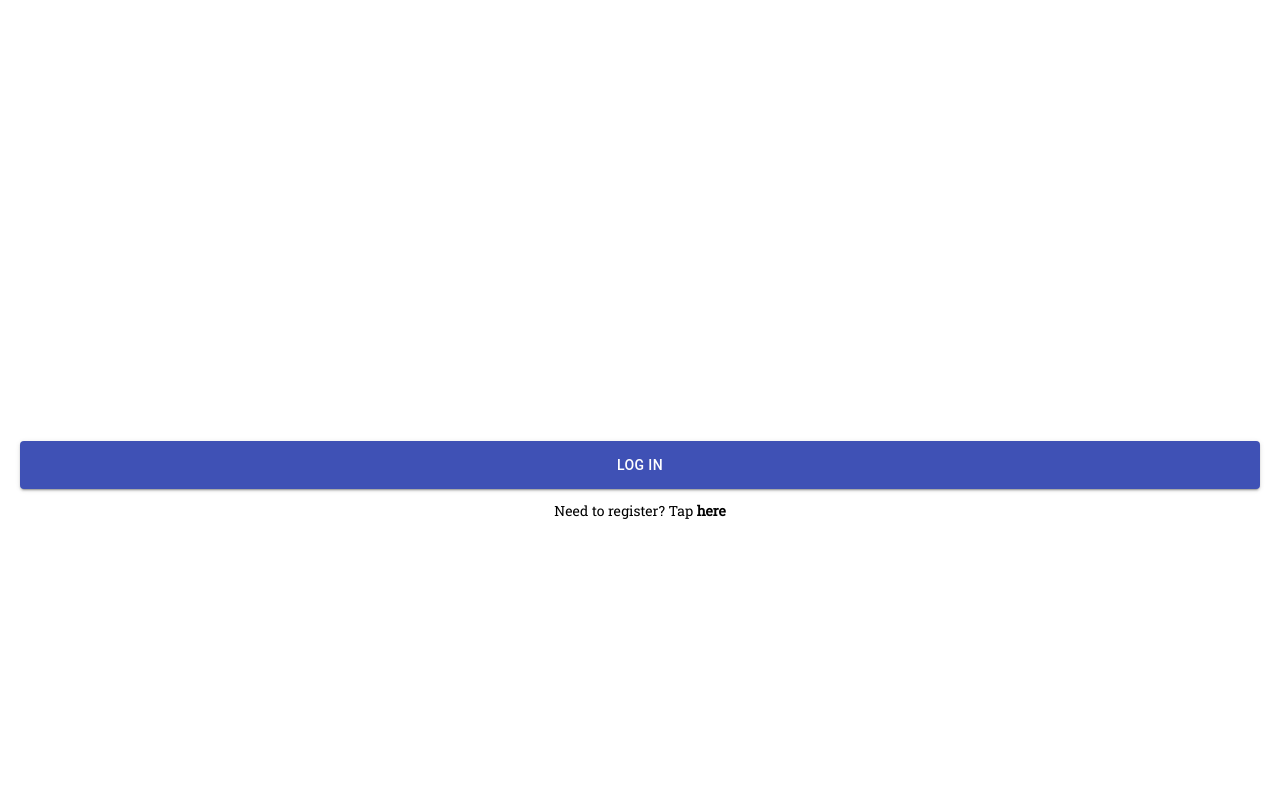
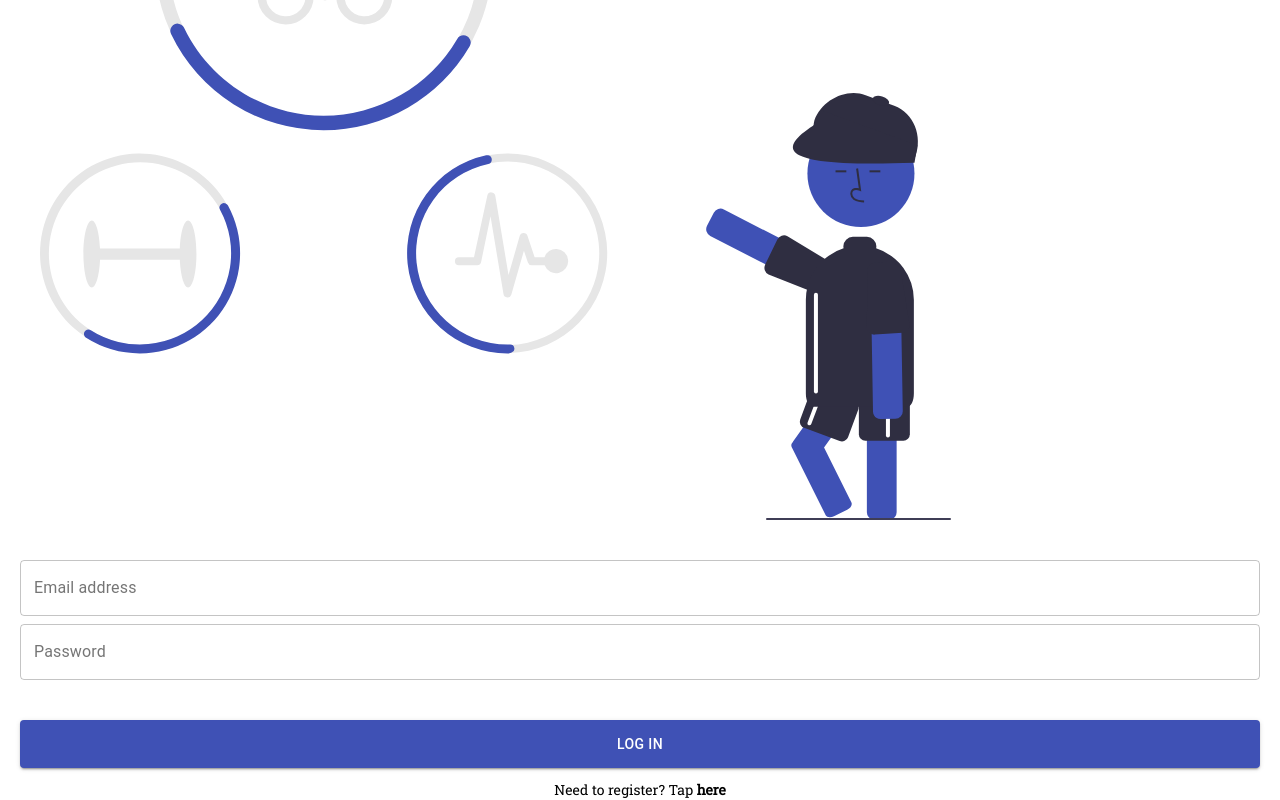
Before and after one commit to BootstrapBilly/EasyTrack, a React (Create React App) app in the folder client/: page / in a window 1280 px wide. Shown: the part 247-1047 px from the top of the page. Before the commit the page ends 800 px from the top, so only its background shows below. Built offline with nearby package versions, Linux system fonts and the light colour scheme; no server answers; what aws-amplify would draw is missing.

Commit message:
feat: more work on authentication, ui built, need to make it dynamic

```diff
--- a/client/src/Pages/Auth/components/Landing.jsx
+++ b/client/src/Pages/Auth/components/Landing.jsx
@@ -1,12 +1,42 @@
-import React from "react";
-import { Button } from "@material-ui/core";
+import React, { useState } from "react";
+import { Button, TextField } from "@material-ui/core";
+import Background from "../../../Assets/Auth-background.svg";
 
 const Landing = () => {
+  const [currentAuth, setCurrentAuth] = useState("LOGIN");
+  const [inputs, setInputs] = useState([
+    { name: "Email address", value: "" },
+    { name: "Password", value: "", type: "password" },
+  ]);
+
+  const handleToggleAuth = () => {
+    // switch(currentAuth){
+    //   case
+    // }
+  };
   return (
     <div className="w-full h-full flex flex-col">
-      <div className="flex flex-grow"></div>
+      <div className="flex flex-grow items-start">
+        <img src={Background} className="p-10" alt="logo" />
+      </div>
 
-      <div className="h-28 px-5 flex flex-col">
+      <div className="px-5 flex flex-col h-4/6">
+        {inputs.map(({ name, value, type }) => (
+          <div className="mb-2">
+            <TextField
+              label={name}
+              variant="outlined"
+              fullWidth
+              value={value}
+              type={type ? type : "text"}
+              onChange={({ target }, name) => {
+                console.log(target.value);
+                console.log(name);
+              }}
+            />
+          </div>
+        ))}
+        <div className="mt-8 flex flex-col items-center">
           <Button
             variant="contained"
             color="primary"
@@ -15,9 +45,14 @@ const Landing = () => {
           >
             Log In
           </Button>
-        <span className="mt-3 text-sm self-center">
+          <button
+            className="mt-3 text-sm"
+            type="button"
+            onClick={handleToggleAuth}
+          >
             Need to register? Tap <b>here</b>
-        </span>
+          </button>
+        </div>
       </div>
     </div>
   );
```
Lines whose indentation alone changed are shown as unchanged.
